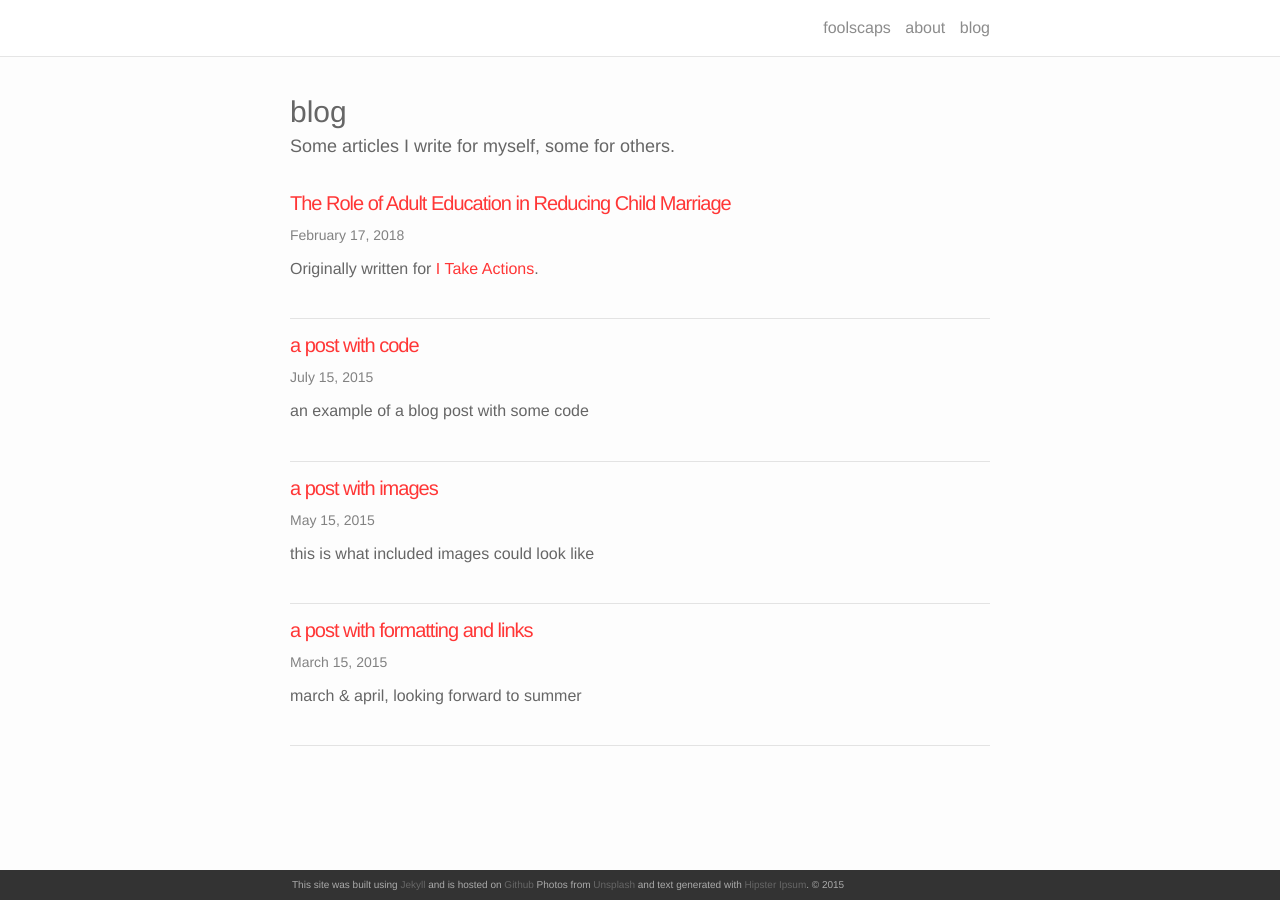
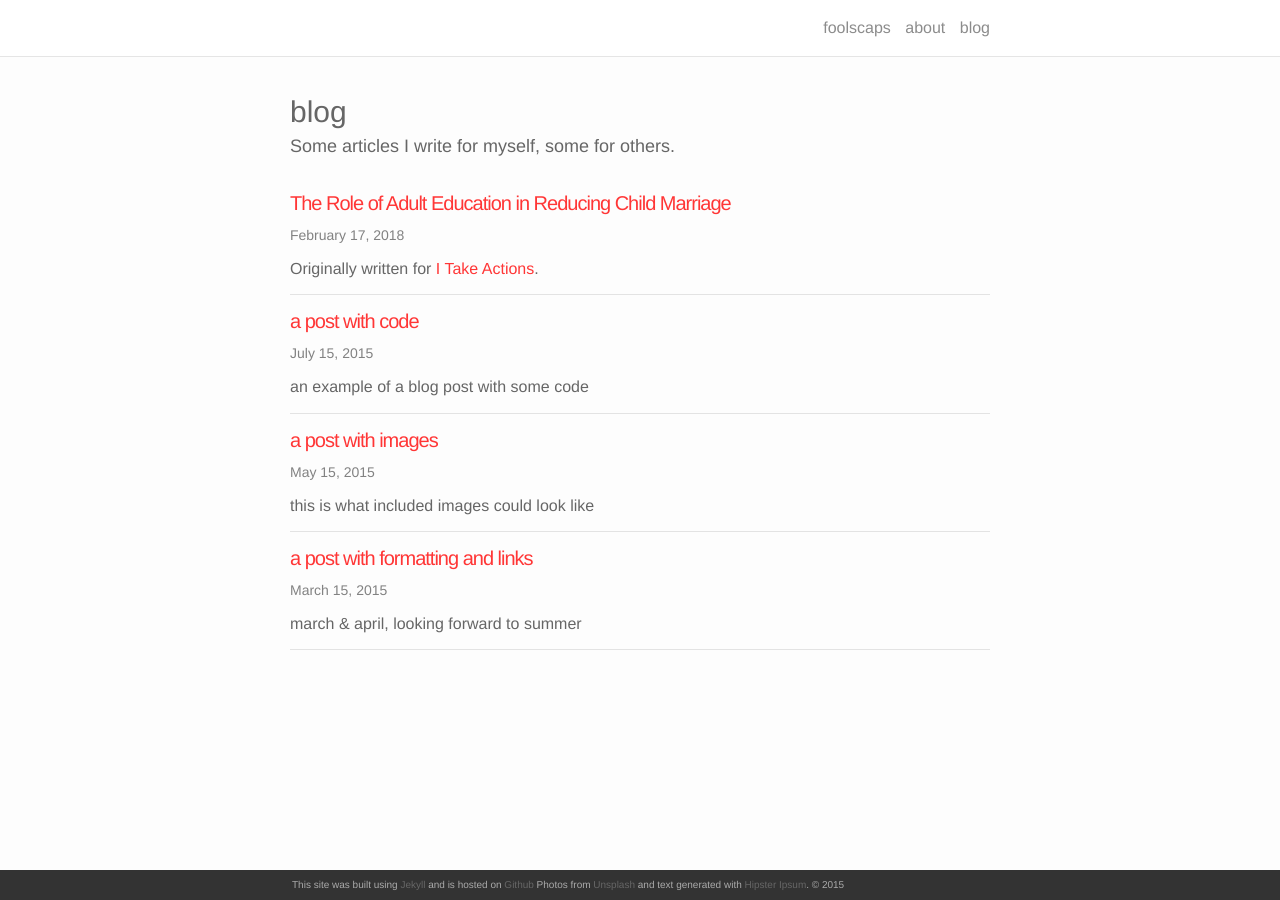
Before and after one commit to foolscaps/foolscaps.github.io, a Jekyll site: the page built from blog.md, in a window 1280 px wide. Built offline with Jekyll 4.4.1, drawn with Linux system fonts in a browser that asks for light colours; nearby versions of some CDN libraries.

Commit message:
Update blog.md

```diff
--- a/blog.md
+++ b/blog.md
@@ -11,7 +11,7 @@
         <h3><a class="post-title" href="{{ post.url | prepend: site.baseurl }}">{{ post.title }}</a></h3>
         <p class="post-meta">{{ post.date | date: '%B %-d, %Y' }}</p>
         <p>{{ post.description }}</p>
-        <br/>
+        <!-- <br/> -->
         <hr/>
       </li>
     {% endfor %}
```
